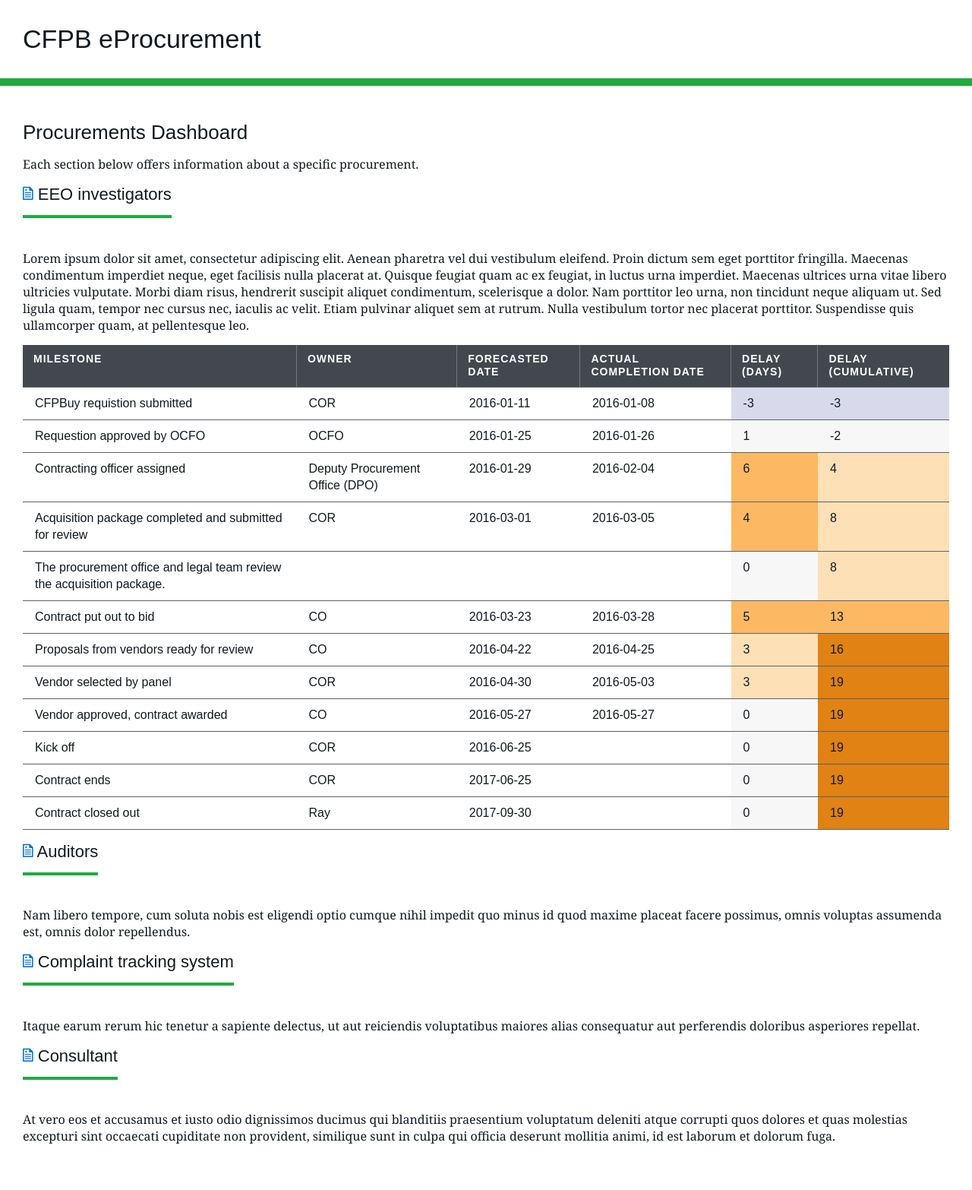
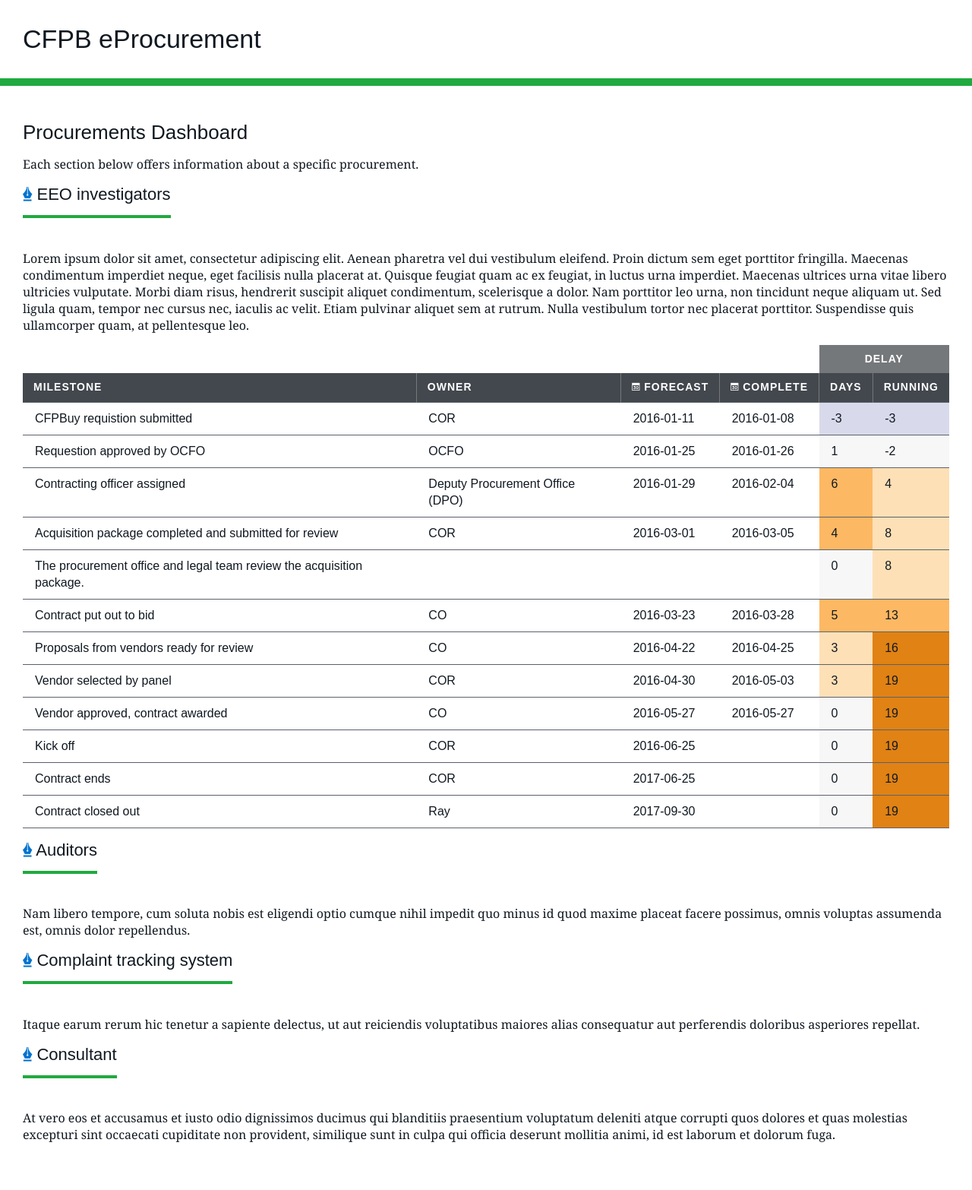
Before and after one commit to 18F/cfpb-eprocurement, a Jekyll site: the page built from dashboard/index.html, in a window 1280 px wide. Shown: the whole page at 76% size. Built offline with Jekyll 4.4.1, drawn with Linux system fonts in a browser that asks for light colours.

Commit message:
more table stylez

```diff
--- a/_sass/components/_cfpb-sortable-table.scss
+++ b/_sass/components/_cfpb-sortable-table.scss
@@ -8,10 +8,26 @@
     padding-right: 1em;
   }
 
+  .nowrap {
+    white-space: nowrap;
+  }
+
+  thead td {
+    background: transparent;
+  }
+
+  thead tr th[colspan] {
+    background: $gray-80;
+    text-align: center;
+  }
+
+  thead tr:nth-child(2) > * {
+    vertical-align: bottom;
+  }
+
   th + th {
     border-left: 1px solid $gray-80;
   }
-
 
   // all sortable headers get aria-sort
   [aria-sort] {
--- a/dashboard/index.html
+++ b/dashboard/index.html
@@ -5,15 +5,19 @@
 scripts:
 - dashboard.js
 
-event_columns:
+columns:
 - key: Milestone
 - key: Owner
 - key: Forecasted Date
+  title: Forecast
+  icon: date
 - key: Actual Completion Date
+  title: Complete
+  icon: date
 - key: delay
-  title: Delay (days)
+  title: Days
 - key: cumulativeDelay
-  title: Delay (cumulative)
+  title: Running
 ---
 <h2>Procurements Dashboard</h2>
 <p>Each section below offers information about a specific procurement.</p>
@@ -22,12 +26,14 @@
 {% assign _shortdesc = 'Short description' %}
 {% assign _longdesc = 'Long description' %}
 
+{% assign columns = page.columns %}
+
 {% for procurement in site.data.procurements %}
 {% assign pid = 'procurement-' | append: procurement[_id] %}
 <section id="{{ pid }}" class="procurement">
 
   <h3 class="feature-header">
-    <a href="#{{ pid }}"><span class="cf-icon cf-icon-document"></span></a>
+    <a href="#{{ pid }}"><span class="cf-icon cf-icon-contract"></span></a>
     {{ procurement[_shortdesc] | default: 'No Description' }}
   </h3>
 
@@ -40,15 +46,22 @@
   <table is="cfpb-sortable-table" class="events">
     <thead>
       <tr>
-        {% for column in page.event_columns %}
-        <th>{{ column.title | default: column.key }}</th>
+        <td colspan="{{ columns.size | minus: 2 }}"></td>
+        <th colspan="2">Delay</th>
+      </tr>
+      <tr>
+        {% for column in columns %}
+        <th class="nowrap" data-value="{{ column.key }}">
+          {% if column.icon %}<span class="cf-icon cf-icon-{{ column.icon }}"></span>{% endif %}
+          {{ column.title | default: column.key }}
+        </th>
         {% endfor %}
       </tr>
     </thead>
     <tbody>
     {% for event in events %}
       <tr id="event-{{ procurement[_id] }}-{{ forloop.index }}">
-        {% for column in page.event_columns %}
+        {% for column in columns %}
         <td data-key="{{ column.key }}">{{ event[column.key] }}</td>
         {% endfor %}
       </tr>
```
